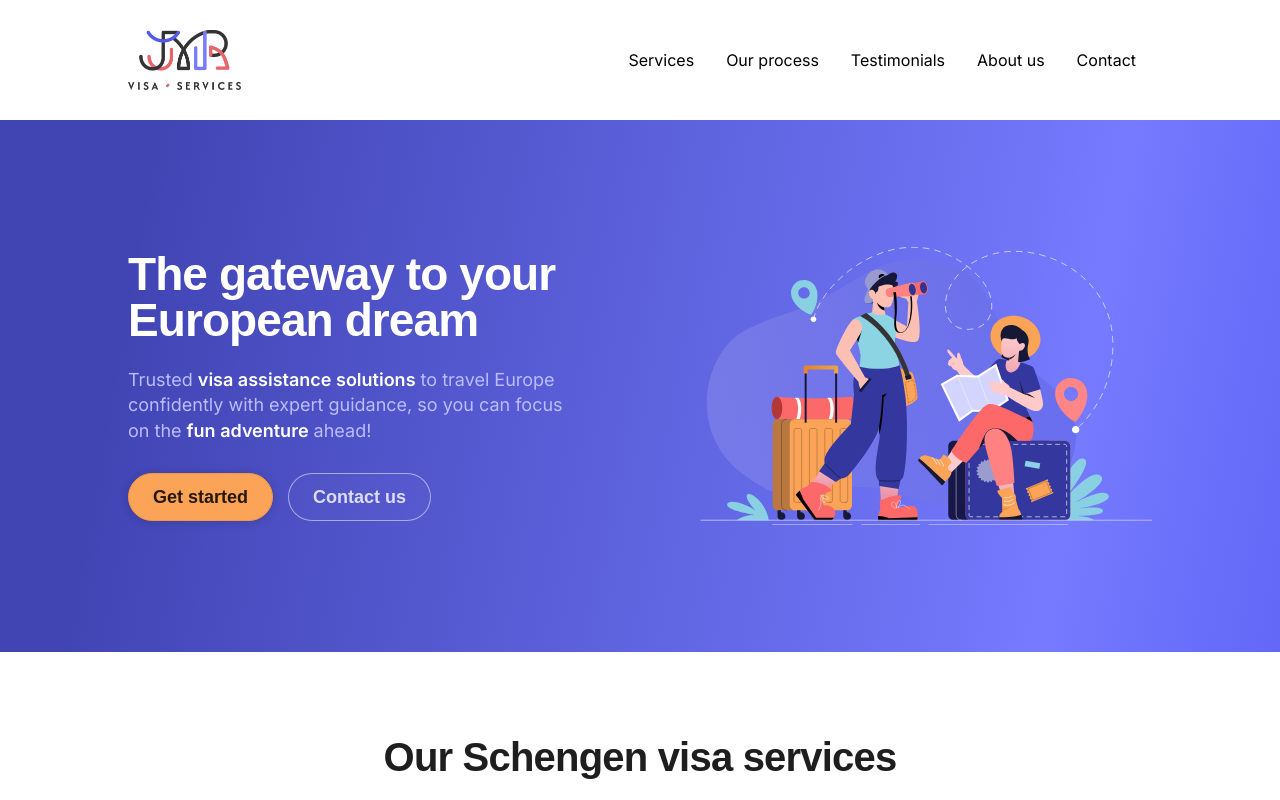
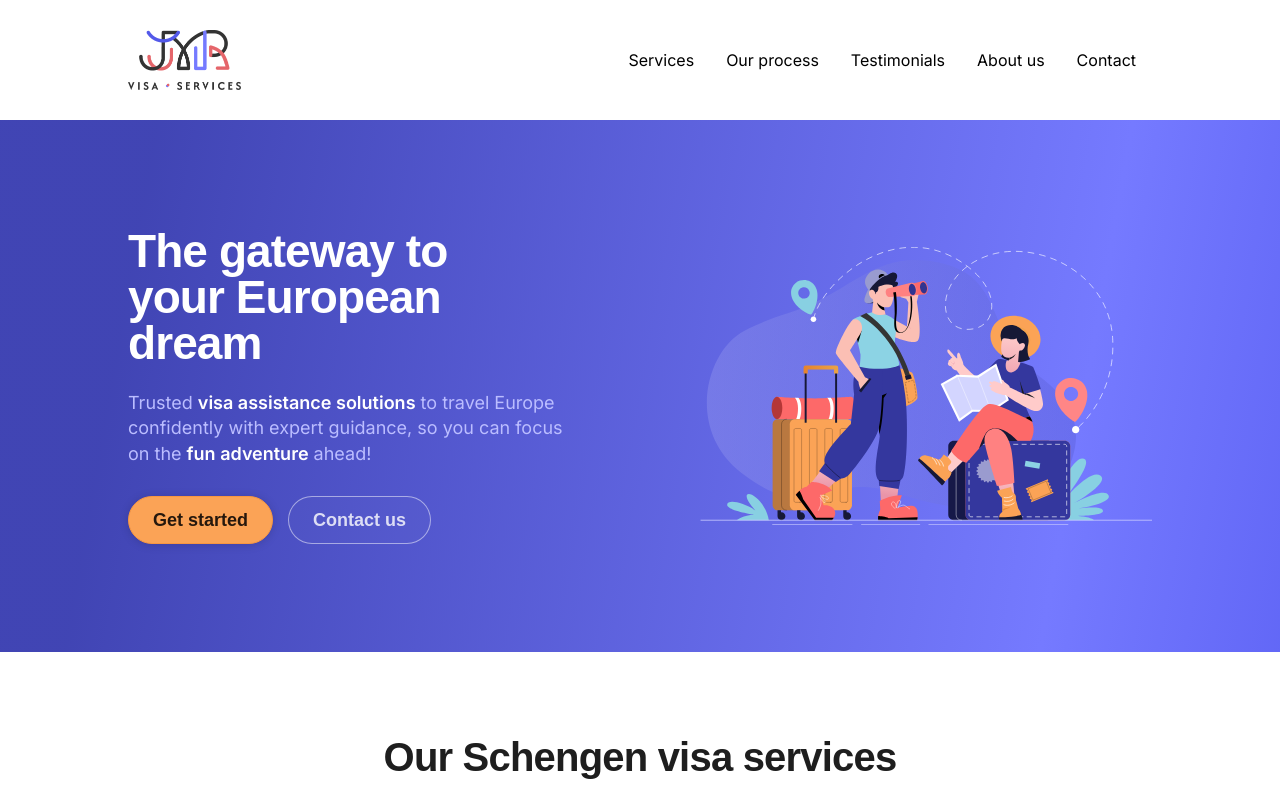
Before and after one commit to EricBARBEAU/jmr-vs, a React (Create React App) app in the folder my-app/: page /#/ in a window 1280 px wide. Shown: the top 800 px of the page. Built offline with nearby package versions, Linux system fonts and the light colour scheme; a web font is replaced by a local one.

Commit message:
small hero fix

```diff
--- a/my-app/src/css/elements/hero.scss
+++ b/my-app/src/css/elements/hero.scss
@@ -52,11 +52,11 @@
     }
 
 		.content_copy {
-			display: flex;
+				display: flex;
 		  	flex-direction: column;
 		  	gap: 24px;
 		  	color: #fff;
-			width: 40vw;
+				width: 40vw;
 
 		    @media screen and (max-width: 820px) {
 					width: 100%;
@@ -70,6 +70,9 @@
 
 			// Main
 			&-main {
+					@media screen and (min-width: 1280px) {
+						max-width: 70%;
+					}
 			    @media screen and (max-width: 1480px) {
 			      font-size: 4.6rem;
 			    }
```
